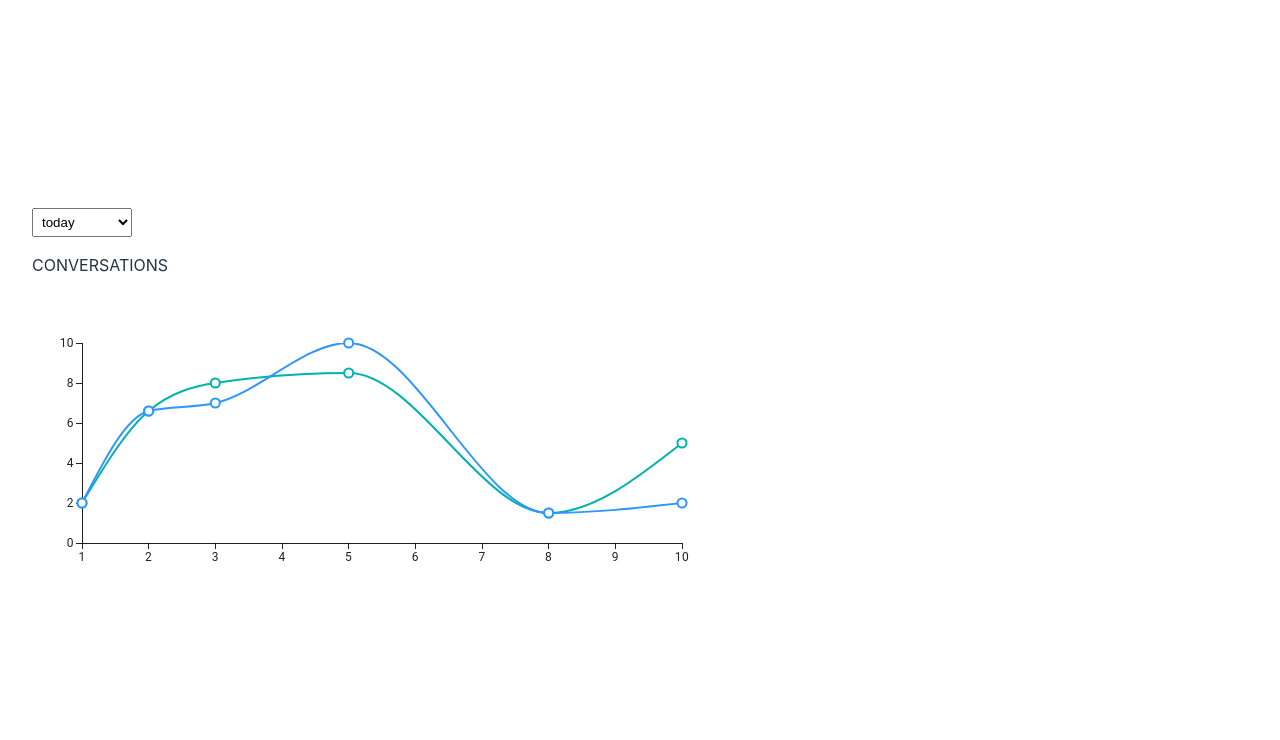
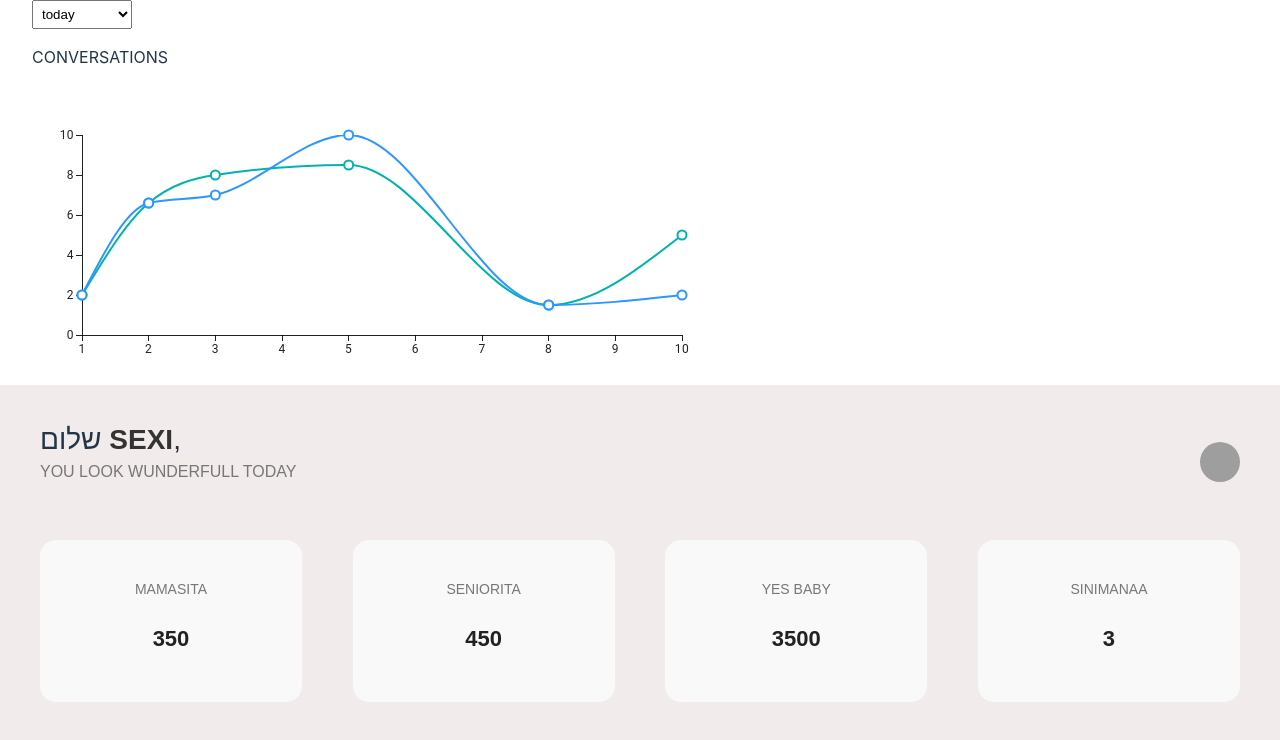
Before and after one commit to shlomi1099/sparkleB, a React app: page / in a window 1280 px wide. Shown: the top 740 px of the page. Built offline with nearby package versions, Linux system fonts and the light colour scheme; grey boxes are pictures that could not be loaded; the HTML template or start-up script is replaced by a standard one.

Commit message:
add header to main web

```diff
--- a/src/App.jsx
+++ b/src/App.jsx
@@ -1,10 +1,13 @@
 import React from 'react'
 import Chart from './pages/Chart'
+import Dashboard from './pages/Dashboard';
+
 
 export default function App() {
   return (
     <div>
       <Chart/>
+      <Dashboard/>
     </div>
   )
 }
--- a/src/pages/Chart.jsx
+++ b/src/pages/Chart.jsx
@@ -6,7 +6,7 @@ export default function Chart() {
 
     return (
         <div style={{width:"100vw"}}>
-            <div style={{ margin: "0 auto" ,width:"95%"}}>
+            <div style={{ margin: "0 auto" ,width:"95%", backgroundColor: ''}}>
                 <select style={{ width: "100px", padding: "5px" }} onChange={(val)=>setChange(val.target.value)}>
                     <option  value="3" >today</option>
                     <option value="4">yesterday</option>
--- /dev/null
+++ b/src/pages/Dashboard.css
@@ -0,0 +1,93 @@
+.dashboard-container {
+    padding: 40px;
+    font-family: Arial, sans-serif;
+    background-color: rgb(241, 235, 235);
+    min-height: 100vh;
+  }
+
+  /* Header מאוזן */
+  .dashboard-header {
+    display: flex;
+    justify-content: space-between;
+    align-items: center;
+    flex-wrap: wrap;
+    margin-bottom: 40px;
+  }
+
+  .dashboard-header h1 {
+    font-size: 28px;
+    font-weight: normal;
+    margin: 0;
+  }
+
+  .highlight {
+    font-weight: bold;
+    color: #333;
+  }
+
+  .subtext {
+    color: #777;
+    margin-top: 4px;
+  }
+
+  .avatar {
+    width: 40px;
+    height: 40px;
+    border-radius: 50%;
+  }
+
+  /* כרטיסים בפריסה אופקית */
+  .card-grid {
+    display: flex;
+    justify-content: space-between;
+    flex-wrap: wrap;
+    gap: 20px;
+  }
+
+  .card {
+    background: #f9f9f9;
+    border-radius: 16px; /* פינות מעוגלות יותר */
+    padding: 20px;
+    text-align: center;
+    flex: none;
+    width: 220px;          /* קביעת רוחב קבוע */
+    height: 120px;         /* גובה גדול יותר */
+    transition: transform 0.2s ease, box-shadow 0.2s ease, border 0.2s ease;
+    border: 1px solid transparent;
+    display: flex;
+    flex-direction: column;
+    justify-content: center;
+    align-items: center;
+  }
+
+  /* אפקט מסגרת בעת ריחוף */
+  .card:hover {
+    transform: translateY(-4px);
+    border: 1px solid #a78bfa; /* סגול בהיר */
+    box-shadow: 0 4px 12px rgba(167, 139, 250, 0.3);
+  }
+
+  /* אייקון svg בתוך img */
+  .icon-img {
+    width: 24px;
+    height: 24px;
+    margin: 0 auto 10px;
+    display: block;
+  }
+
+  /* טקסטים */
+  .label {
+    color: #777;
+    font-size: 14px;
+  }
+
+  .value {
+    font-size: 22px;
+    font-weight: bold;
+    color: #222;
+  }
+
+  .right-align {
+    direction: rtl;
+    text-align: right;
+  }
--- /dev/null
+++ b/src/pages/Dashboard.jsx
@@ -0,0 +1,58 @@
+import React from "react";
+import "./Dashboard.css";
+
+export default function Dashboard() {
+  return (
+    <div className="dashboard-container">
+      {/* Header */}
+      <div className="dashboard-header horizontal">
+        <div className="header-text">
+          <h1>
+            שלום <span className="highlight">SEXI</span>,
+          </h1>
+          <p className="subtext">YOU LOOK WUNDERFULL TODAY</p>
+        </div>
+        <img
+          src="https://i.pravatar.cc/300"
+          alt="תמונת פרופיל"
+          className="avatar"
+        />
+      </div>
+
+      {/* Cards */}
+      <div className="card-grid horizontal">
+        <div className="card">
+          <div className="card-content">
+            <div className="icon mail"></div>
+            <p className="label">MAMASITA</p>
+            <p className="value">350</p>
+          </div>
+        </div>
+
+        <div className="card">
+          <div className="card-content">
+            <div className="icon user"></div>
+            <p className="label">SENIORITA</p>
+            <p className="value">450</p>
+          </div>
+        </div>
+
+        <div className="card">
+          <div className="card-content">
+            <div className="icon check"></div>
+            <p className="label">YES BABY</p>
+            <p className="value">3500</p>
+          </div>
+        </div>
+
+        <div className="card">
+          <div className="card-content">
+            <div className="icon message"></div>
+            <p className="label">SINIMANAA</p>
+            <p className="value">3</p>
+          </div>
+        </div>
+      </div>
+    </div>
+  );
+}
```
